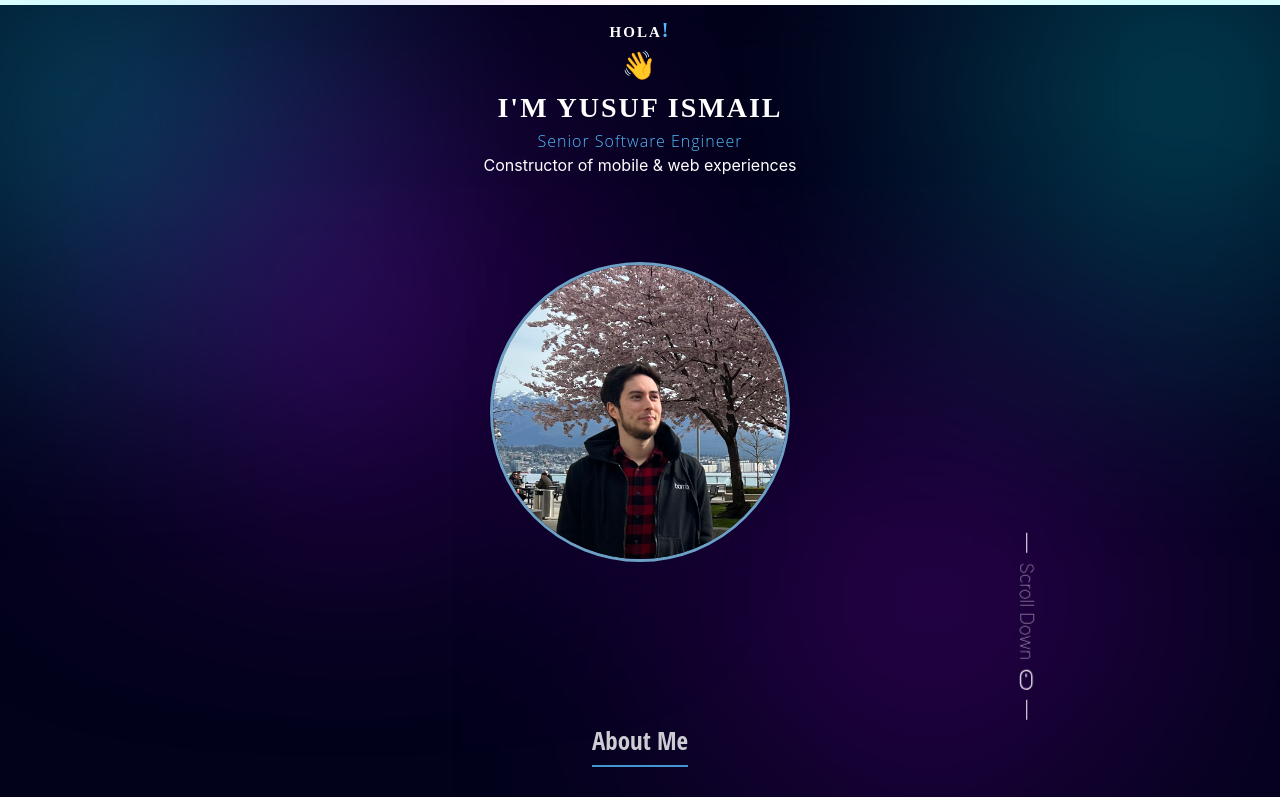
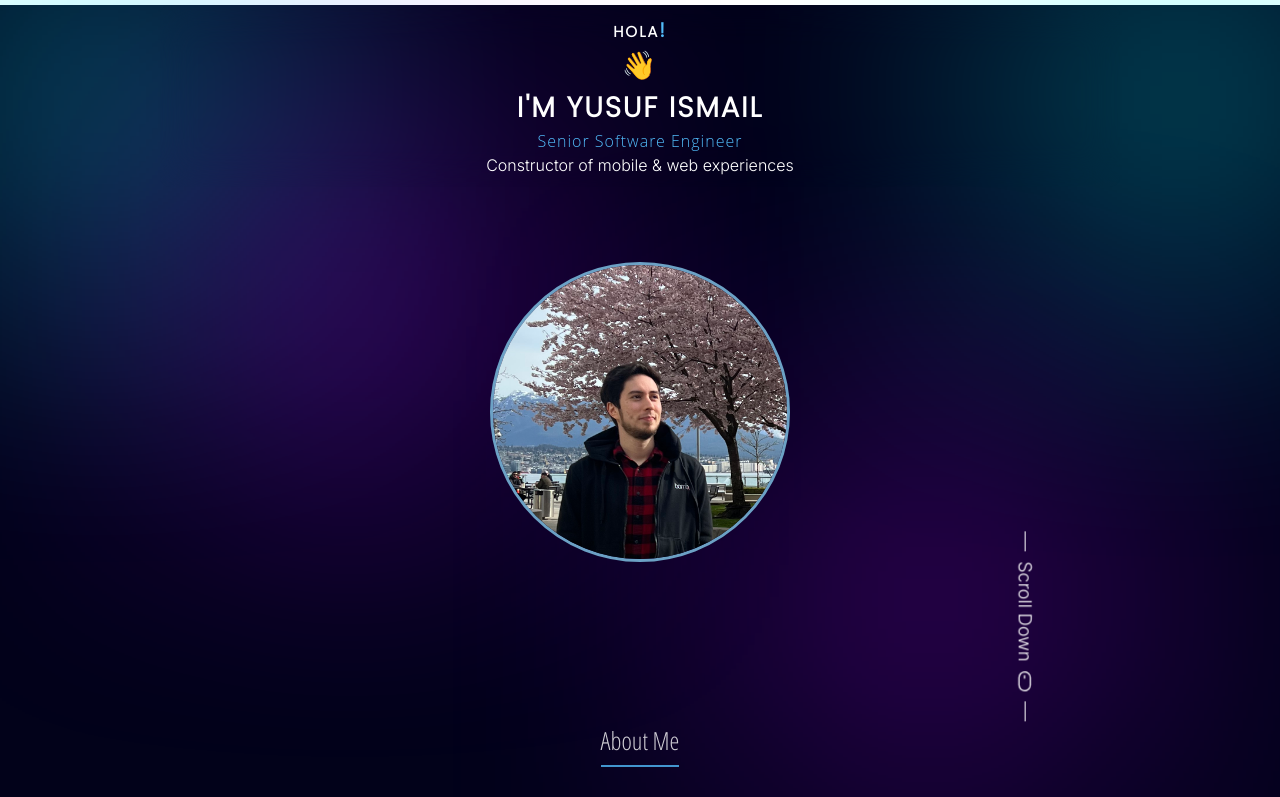
Before and after one commit to sabun123/yusuf-website, a React (Vite) app: page / in a window 1280 px wide. Shown: the top 797 px of the page. Built offline with nearby package versions, Linux system fonts and the light colour scheme.

Commit message:
🐛 resolve vite warning on css imports order

```diff
--- a/src/style.css
+++ b/src/style.css
@@ -1,9 +1,10 @@
+@import url("https://fonts.googleapis.com/css2?family=Inter:wght@300&display=swap");
+@import url("https://fonts.googleapis.com/css2?family=Open+Sans+Condensed:wght@300&display=swap");
+@import url("https://fonts.googleapis.com/css2?family=Poppins:wght@300&display=swap");
+
 @import "tailwindcss";
 @plugin "daisyui";
 
-@import url("https://fonts.googleapis.com/css2?family=Inter:wght@300&display=swap");
-@import url("https://fonts.googleapis.com/css2?family=Open+Sans+Condensed:wght@300&display=swap");
-@import url("https://fonts.googleapis.com/css2?family=Poppins:wght@300&display=swap");
 * {
   margin: 0;
   padding: 0;
```
